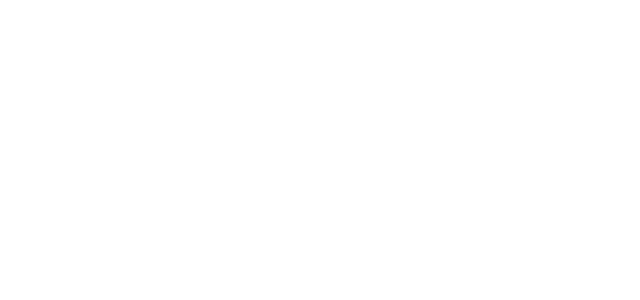
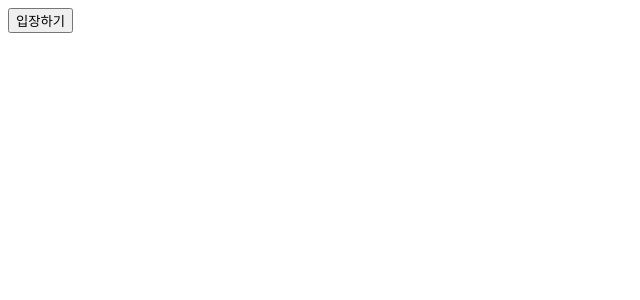
Before and after one commit to davindev/aggie, a React (Create React App) app in the folder simple-aggie-client/: page / in a window 1280 px wide. Shown: the top 300 px of the page, without its empty margins (0-640 px from the left). Built offline with nearby package versions, Linux system fonts and the light colour scheme.

Commit message:
feat: 메인 페이지 추가

```diff
--- a/simple-aggie-client/src/App.tsx
+++ b/simple-aggie-client/src/App.tsx
@@ -1,9 +1,14 @@
 import React from 'react';
+import { createBrowserRouter, RouterProvider } from 'react-router-dom';
+
+import MainView from './pages/main/MainView';
 
 function App() {
-  return (
-    <div />
-  );
+  const router = createBrowserRouter([
+    { path: '/', element: <MainView /> },
+  ]);
+
+  return <RouterProvider router={router} />;
 }
 
 export default App;
--- /dev/null
+++ b/simple-aggie-client/src/pages/main/MainView.tsx
@@ -0,0 +1,11 @@
+import React from 'react';
+
+export default function MainView() {
+  return (
+    <div>
+      <button type="button">
+        입장하기
+      </button>
+    </div>
+  );
+}
```
